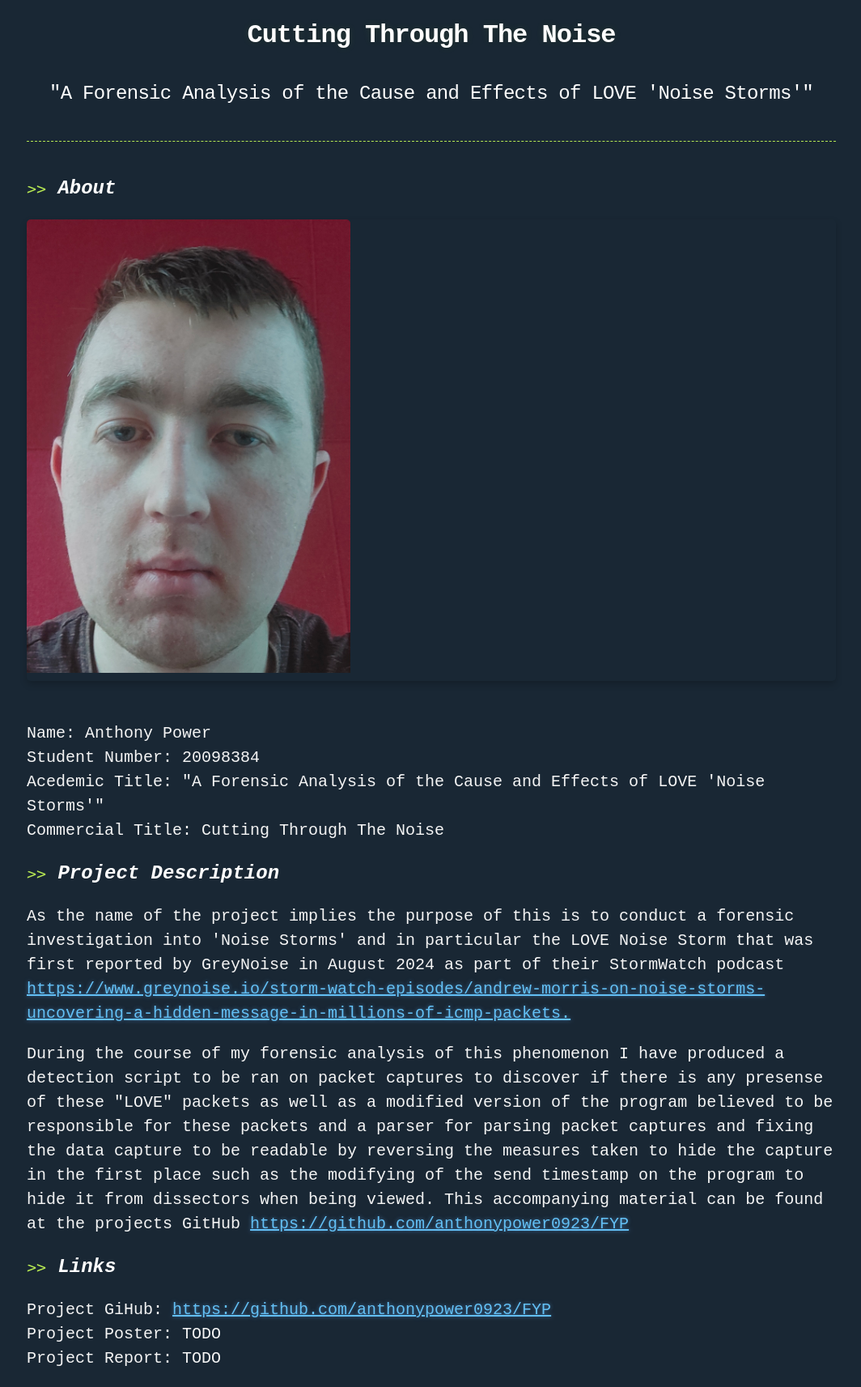
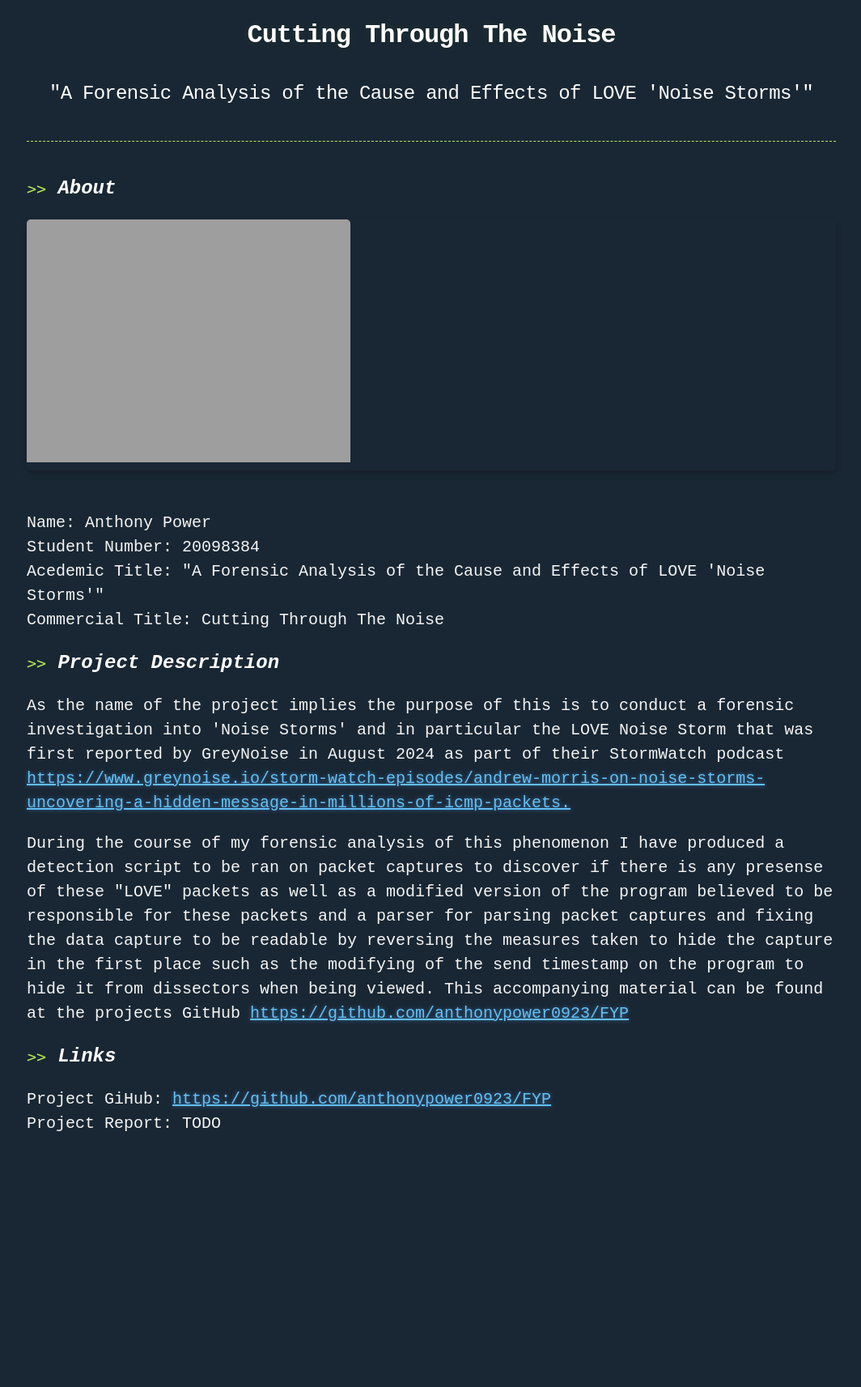
Before and after one commit to anthonypower0923/fyp-site, a Jekyll site: the page built from index.html, in a window 1280 px wide. Shown: the whole page at 81% size, without its empty margins (107-1171 px from the left). Built offline with Jekyll 4.4.1, drawn with Linux system fonts in a browser that asks for light colours; the list of posts is cut into pages by our own code; after the commit the page ends 1423 px from its top, so only the background shows below that.

Commit message:
redid profile picture

```diff
--- a/index.html
+++ b/index.html
@@ -18,7 +18,7 @@
 <div class="wrapper">
 <h3 class="subheading"><img src="https://anthonypower0923.github.io/fyp-site/assets/bullet.png"></img> About</h3>
 <div class="card">
-  <img src="https://anthonypower0923.github.io/fyp-site/assets/profile-pic.jpg" alt="Profile Picture" style="width:40%;height: 20%;">
+  <img src="https://anthonypower0923.github.io/fyp-site/assets/profile_photo.jpg" alt="Profile Picture" style="width:40%;height: 20%;">
 </div>
 <p class="info">
   <br>
@@ -50,8 +50,6 @@
   <h3 class="subheading"><img src="https://anthonypower0923.github.io/fyp-site/assets/bullet.png" alt="Untitled"></img> Links</h3>
   Project GiHub: <a href="https://github.com/anthonypower0923/FYP">https://github.com/anthonypower0923/FYP</a>
   <br>
-  Project Poster: TODO
-  <br>
   Project Report: TODO
 </div>
 </div>
```
Also changed, not shown: assets/profile-pic.jpg (deleted), 1 other file.
